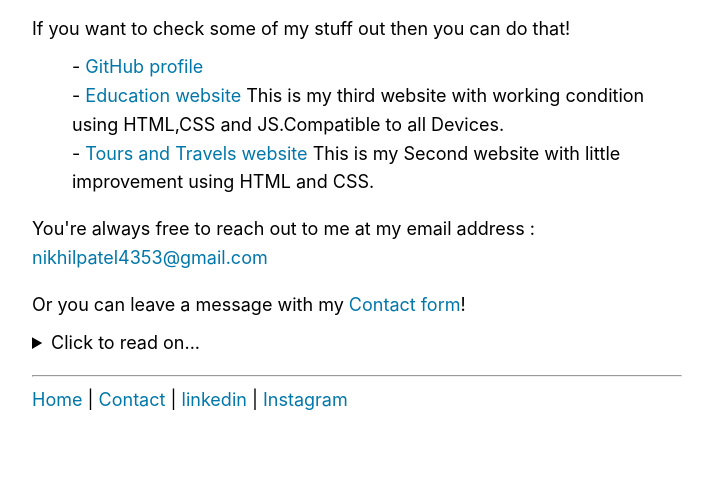
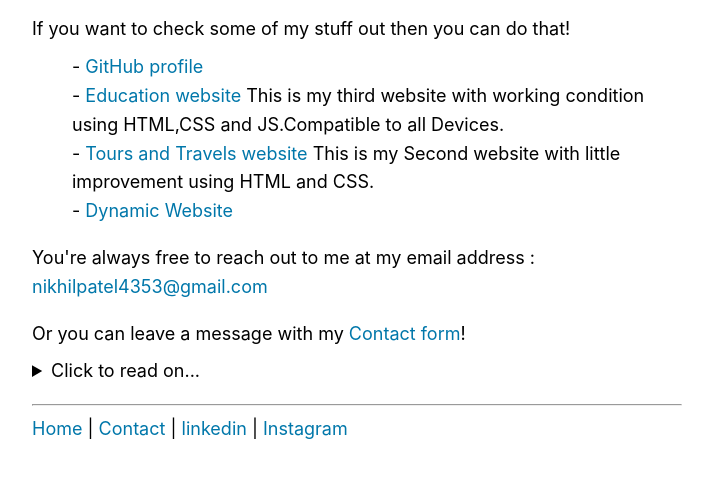
Before and after one commit to niikhilpatel/nikhilpatel, a plain HTML site: page index.html in a window 1280 px wide. Shown: the part 225-702 px from the top of the page, without its empty margins (283-996 px from the left). Drawn offline with Linux system fonts and the light colour scheme; a web font is replaced by a local one.

Commit message:
update index

```diff
--- a/index.html
+++ b/index.html
@@ -47,6 +47,9 @@ I'm not the best at web development, if anything looks unusual then feel free to
                 <li>
                     <a href="https://niikhilpatel.github.io/Tours-and-Travels-Website/" target="_blank">Tours and Travels website</a>
                     This is my Second website with little improvement using HTML and CSS.
+                </li>
+                <li>
+                    <a href="dynamic_website.html" target="_blank">Dynamic Website</a>
                 </li>
 <!--                <li>
                     <a href="https://erisa.dev" target="_blank">My blog</a>
```
